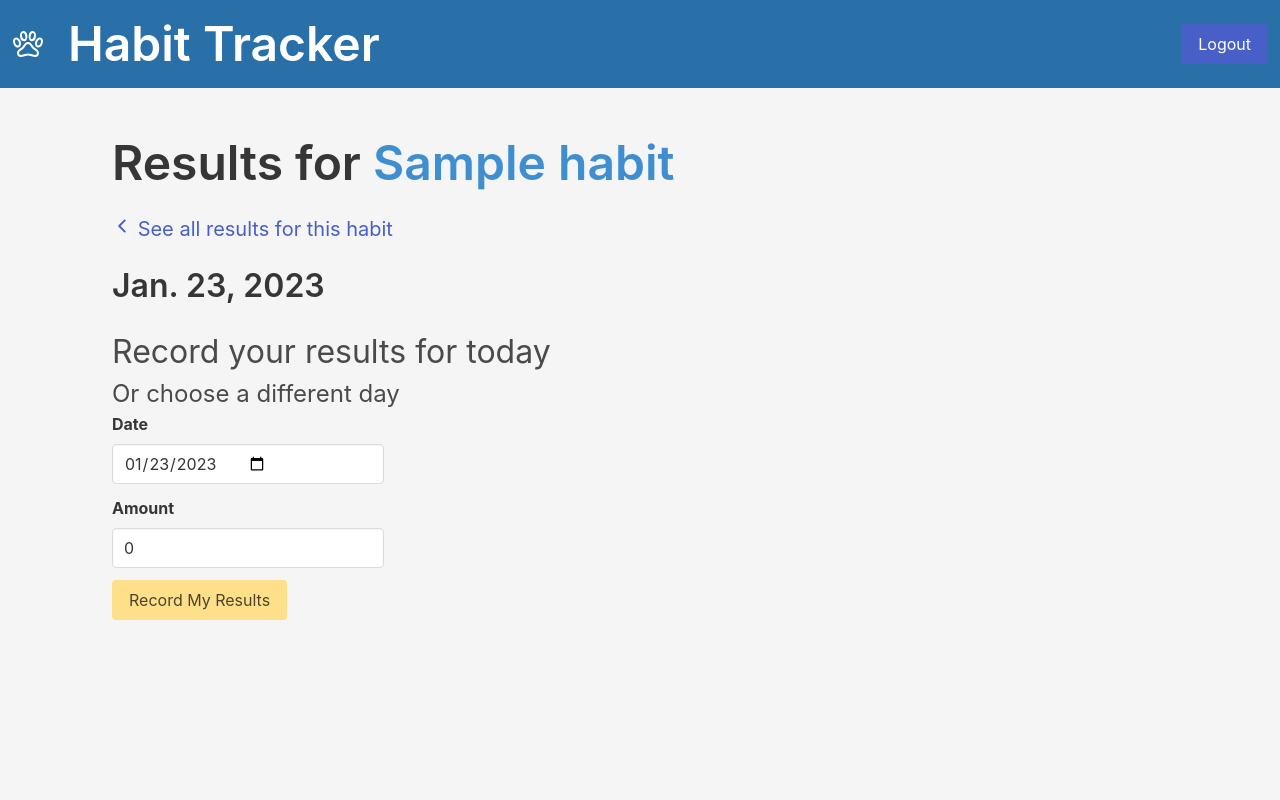
After one commit to Momentum-Team-16/example-django-habit-tracker, a Django app: page /habits/1/results in a window 1280 px wide. The commit adds this page. Run offline with Django 4.2, Linux system fonts and the light colour scheme; a user stored in the database is signed in; tables that the repository leaves empty hold one stand-in row (values such as "Sample post").

Commit message:
Add ability to record trackers for habits

```diff
--- a/config/urls.py
+++ b/config/urls.py
@@ -23,6 +23,16 @@ urlpatterns = [
     path("habits/", views.list_habits, name="habit_list"),
     path("habits/new", views.habit_new, name="habit_new"),
     path("habits/<int:habit_pk>", views.habit_detail, name="habit_detail"),
+    path(
+        "habits/<int:habit_pk>/results",
+        views.habit_tracker,
+        name="habit_tracker",
+    ),
+    path(
+        "results/<int:tracker_pk>",
+        views.habit_tracker,
+        name="habit_tracker_update",
+    ),
     path("admin/", admin.site.urls),
     path("accounts/", include("registration.backends.simple.urls")),
 ]
--- a/habit_tracker/forms.py
+++ b/habit_tracker/forms.py
@@ -1,5 +1,6 @@
-from .models import Habit
+from .models import Habit, Tracker
 from django import forms
+
 
 class HabitForm(forms.ModelForm):
     # https://docs.djangoproject.com/en/4.0/ref/forms/widgets/#styling-widget-instances-1
@@ -15,3 +16,21 @@ class HabitForm(forms.ModelForm):
             "title": "What habit do you want to build?",
             "goal": "What is your target number for daily reps of this habit?",
         }
+
+
+class DatePickerInput(forms.DateInput):
+    input_type = "date"
+
+
+class TrackerForm(forms.ModelForm):
+    habit_pk = forms.IntegerField(widget=forms.HiddenInput(), required=False, label="")
+
+    def __init__(self, *args, **kwargs):
+        super().__init__(*args, **kwargs)
+        self.fields["amount"].widget.attrs.update({"class": "input"})
+        self.fields["date"].widget.attrs.update({"class": "input"})
+
+    class Meta:
+        model = Tracker
+        fields = ("date", "amount", "habit_pk")
+        widgets = {"date": DatePickerInput()}
--- a/habit_tracker/models.py
+++ b/habit_tracker/models.py
@@ -28,9 +28,20 @@ class Habit(BaseModel):
 
 
 
-class Tracker(BaseModel):
+class Tracker(models.Model):
     habit = models.ForeignKey(Habit, on_delete=models.CASCADE, related_name="trackers")
     amount = models.PositiveIntegerField(default=0)
+    date = models.DateField()
+
+    class Meta:
+        constraints = [
+            models.UniqueConstraint(
+                fields=["date", "habit"], name="unique_for_habit_and_date"
+            )
+        ]
 
     def __str__(self):
-        return f"Tracker for {self.habit.title} on {self.created_at}"
+        return f"Tracker for {self.habit.title} on {self.date}"
+
+    def __repr__(self):
+        return f"<Record for {self.habit.title} pk={self.pk}>"
--- a/habit_tracker/views.py
+++ b/habit_tracker/views.py
@@ -1,7 +1,8 @@
 from django.shortcuts import render, redirect, get_object_or_404
-from .models import Habit
-from .forms import HabitForm
+from .models import Habit, Tracker
+from .forms import HabitForm, TrackerForm
 from django.contrib.auth.decorators import login_required
+import datetime
 
 # Create your views here.
 @login_required
@@ -29,3 +30,33 @@ def habit_detail(request, habit_pk):
     habit = get_object_or_404(Habit, pk=habit_pk)
 
     return render(request, "habit_tracker/habit_detail.html", {"habit": habit})
+
+@login_required
+def habit_tracker(request, habit_pk=None, tracker_pk=None):
+    habit_pk_for_lookup = habit_pk or request.POST.get("habit_pk")
+    habit = get_object_or_404(Habit, pk=habit_pk_for_lookup)
+    view_context = {"habit": habit}
+    if request.method == "GET":
+        record_date = datetime.date.today()
+        tracker, _ = habit.trackers.get_or_create(date=record_date)
+    else:
+        tracker_instance = Tracker.objects.get(pk=tracker_pk)
+        form = TrackerForm(data=request.POST, instance=tracker_instance)
+        if form.is_valid():
+            tracker = form.save(commit=False)
+            tracker.habit = habit
+            tracker.save()
+
+    if tracker:
+        date_value_for_form = tracker.date
+    else:
+        date_value_for_form = datetime.date.today()
+    view_context.update(
+        form=TrackerForm(
+            initial={"date": date_value_for_form, "habit_pk": habit.pk}
+        ),
+        tracker=tracker,
+        habit=habit,
+    )
+
+    return render(request, "habit_tracker/habit_results.html", view_context)
--- a/templates/base.html
+++ b/templates/base.html
@@ -8,8 +8,8 @@
   <link rel="stylesheet" href={% static 'css/bulma.min.css' %}>
   <title>{% block title %}Habit Tracker{% endblock title %}</title>
 </head>
-<body>
-  <nav class="navbar has-background-primary" role="navigation" aria-label="main navigation">
+<body class="has-background-light" style="height: 100vh;">
+  <nav class="navbar has-background-info-dark" role="navigation" aria-label="main navigation">
     <div class="navbar-brand">
       <div class="navbar-item">
       <ion-icon name="paw-outline" size="large" class="has-text-white"></ion-icon>
--- /dev/null
+++ b/templates/habit_tracker/_tracker_form.html
@@ -0,0 +1,19 @@
+<div class="block level">
+  <form action={% url 'habit_tracker_update' tracker_pk=tracker.pk  %} method="POST">
+    {% csrf_token %}
+    {% for field in form %}
+    <div class="field">
+        {{ field.errors }}
+        <label class="label" id={{ field.id_for_label }}>{{field.label}}</label>
+        <div class="control">
+          {{ field }}
+        </div>
+      </div>
+    {% endfor %}
+    <div class="field">
+      <div class="control">
+        <button class="button is-warning">Record My Results</button>
+      </div>
+    </div>
+  </form>
+</div>
--- a/templates/habit_tracker/habit_detail.html
+++ b/templates/habit_tracker/habit_detail.html
@@ -11,4 +11,7 @@
   {% endfor %}
 </ul>
 </section>
+<div class="block section">
+  <a href={% url 'habit_tracker' habit_pk=habit.pk %} class="button is-link">Record results for this habit</a>
+</div>
 {% endblock content %}
--- /dev/null
+++ b/templates/habit_tracker/habit_results.html
@@ -0,0 +1,34 @@
+{% extends 'base.html' %}
+
+{% block content %}
+<section class="section habit-results">
+  <h1 class="title is-size-1">Results for <span class="has-text-info">{{habit.title}}</span></h1>
+  <div class="block content">
+    <a href={% url 'habit_detail' habit_pk=habit.pk %} class="link is-info is-size-5"><ion-icon name="chevron-back-outline"></ion-icon> See all results for this habit</a>
+  </div>
+  <h3 class="title is-size-3">{{tracker.date}}</h3>
+  {% if tracker.amount %}
+    <section class="section habit-daily-record">
+        <div class="daily-record block">
+            <p>{{tracker.date}} results {{tracker.amount}}</p>
+            <p>Habit Target: {{habit.goal}}
+        </div>
+        {% if tracker.amount == habit.goal %}
+        <div class="box block has-background-success has-text-weight-bold">
+          You met your goal! 🎉
+        </div>
+          {% elif tracker.amount > habit.goal %}
+          <div class="box block has-background-success has-text-weight-bold">
+          You exceeded your goal! Way to go! 🎉🎉
+          <div>
+          {% endif %}
+    </section>
+{% endif %}
+  <section class='results-form'>
+    <h3 class="is-size-3 has-text-color-success">Record your results for today</h3>
+    <h4 class="is-size-4">Or choose a different day</h4>
+    {% include 'habit_tracker/_tracker_form.html' %}
+  <section>
+</section>
+
+{% endblock content %}
```
Also changed, not shown: habit_tracker/migrations/0003_remove_tracker_created_at_remove_tracker_updated_at_and_more.py (added).
